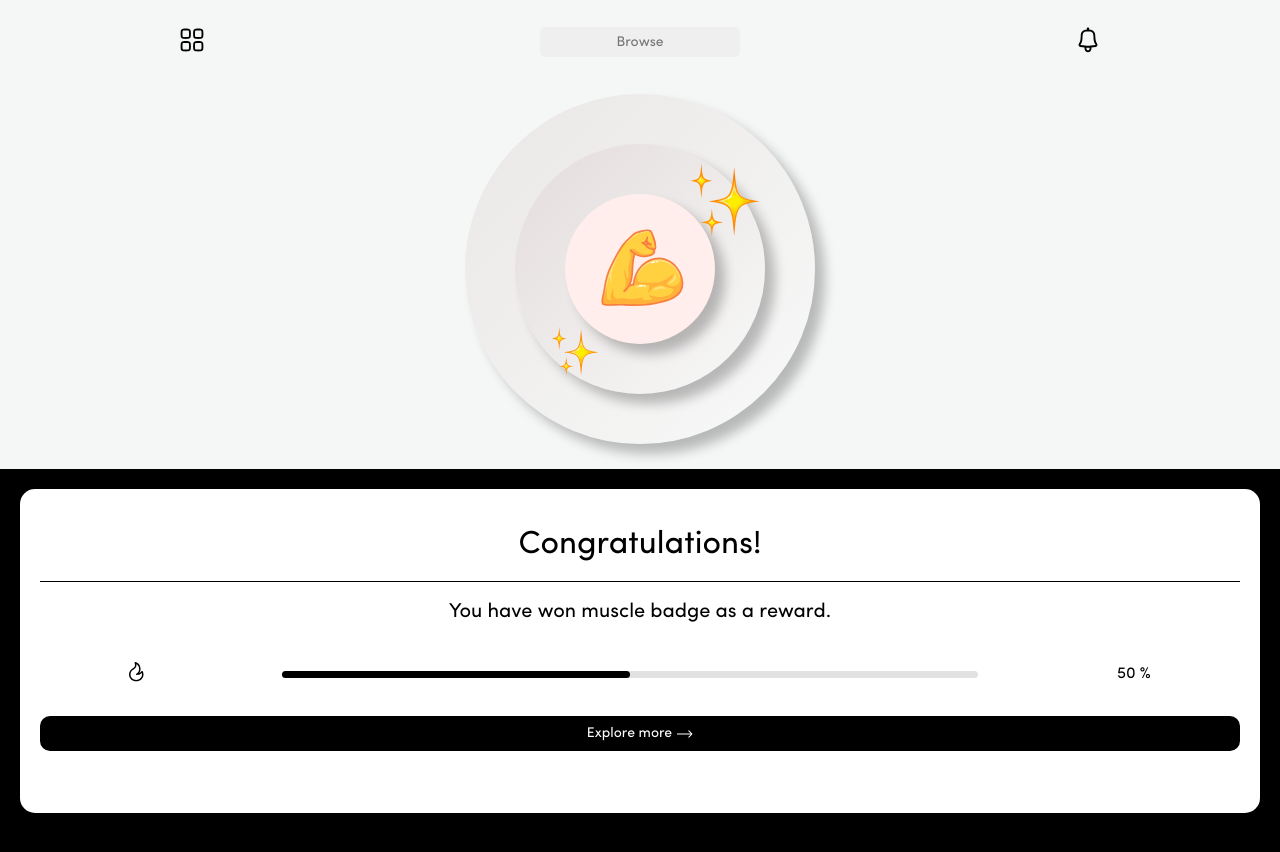
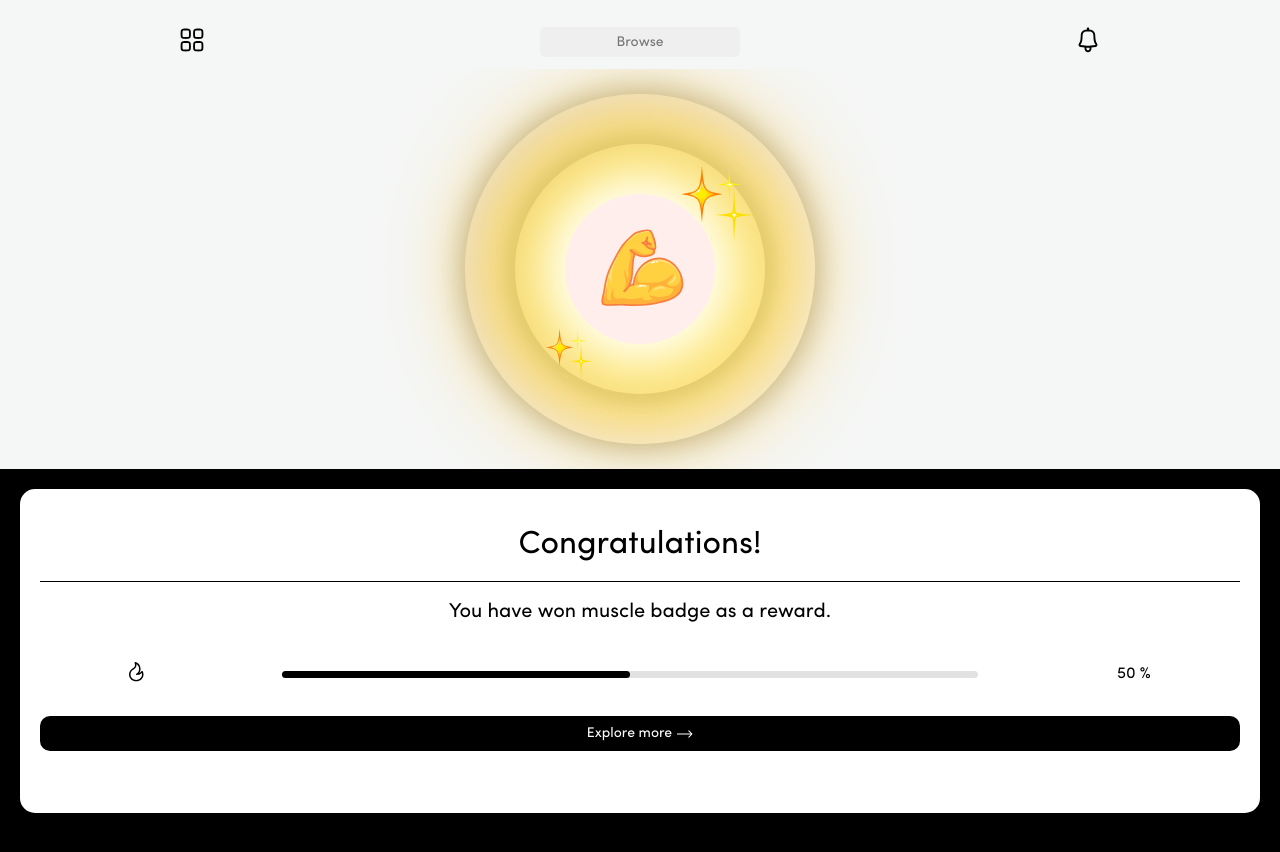
Before and after one commit to Gurubaran-B/Catalyst_consumer, a Next.js app: page /Reward in a window 1280 px wide. Shown: the top 852 px of the page. Built offline with nearby package versions, Linux system fonts and the light colour scheme.

Commit message:
reward basic idea

```diff
--- a/pages/Reward.js
+++ b/pages/Reward.js
@@ -18,7 +18,7 @@ function Reward() {
       };
 
       const glitter = {
-        loop: false,
+        loop: true,
         autoplay: true,
         animationData: sparkle,
         rendererSettings: {
--- a/styles/Reward.module.css
+++ b/styles/Reward.module.css
@@ -12,7 +12,7 @@
     display: flex;
     justify-content: space-around;
     align-items: center;
-    box-shadow: 10px 10px 12px 0px rgba(0, 0, 0, 0.25);
+    box-shadow: 0px 0px 25px 5px rgba(63, 61, 61, 0.3);
 
 }
 
@@ -25,6 +25,7 @@
 .inner {
     height: 250px;
     width: 250px;
+    box-shadow: 0px 0px 20px 5px rgba(63, 61, 61, 0.5);
     background: linear-gradient(135deg, rgba(196, 174, 174, 0.22), rgba(255,255,255,0.25));
 }
 
@@ -53,7 +54,11 @@
     align-items: center;
     position: absolute;
     padding-bottom: 25px;
-    box-shadow: 10px 10px 12px 0px rgba(0, 0, 0, 0.25);
+    box-shadow:
+    0 0 60px 30px #ffffff,
+    0 0 100px 50px rgba(255, 251, 0, 0.7),
+    0 0 100px 80px rgba(255, 153, 0, 0.6);
+
 
 }
 
```
